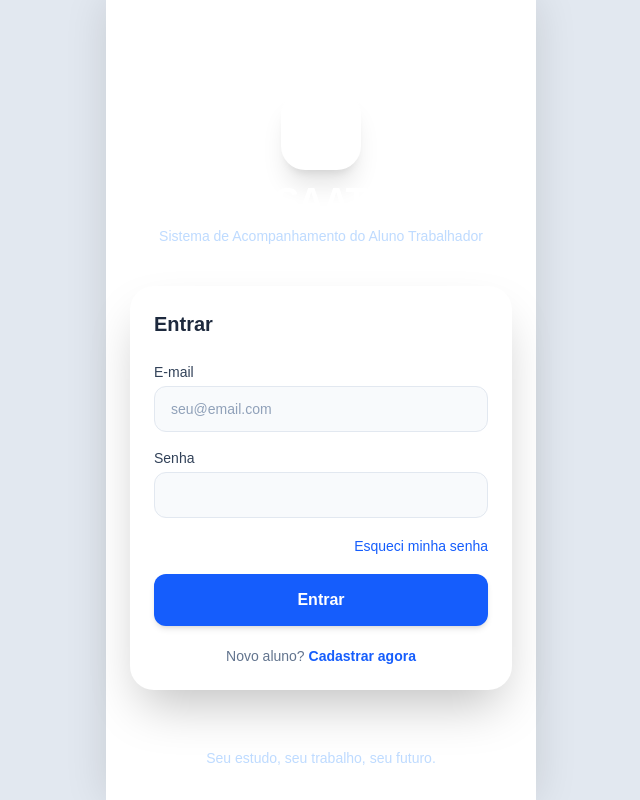
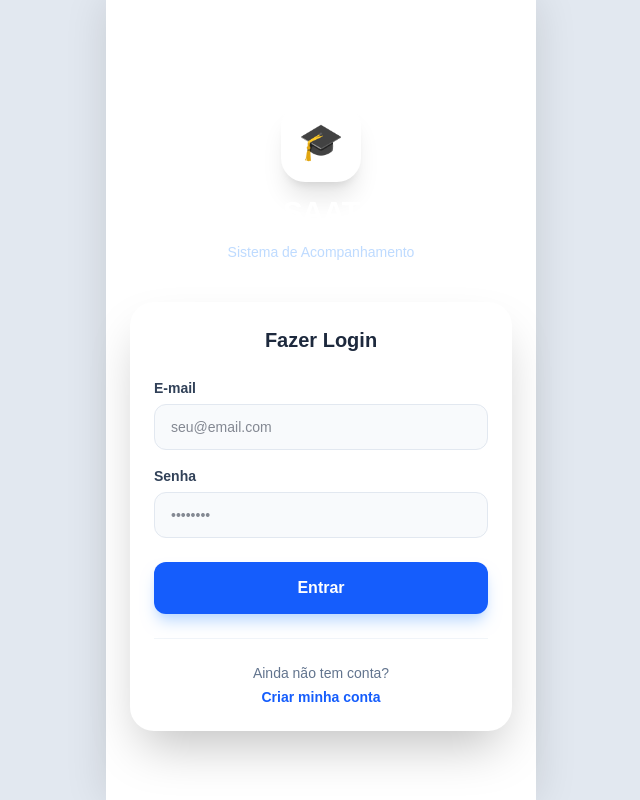
Before and after one commit to drakuno385-commits/APP-SAAT, a Next.js app: page /login in a window 1280 px wide. Shown: the whole page, without its empty margins (319-959 px from the left). Built offline with nearby package versions, Linux system fonts and the light colour scheme.

Commit message:
fix: embed role in JWT metadata to fix routing race conditions

```diff
--- a/src/app/cadastro/page.tsx
+++ b/src/app/cadastro/page.tsx
@@ -61,7 +61,7 @@
     const { data: authData, error: authError } = await supabase.auth.signUp({
       email: form.email,
       password: form.senha,
-      options: { data: { nome: form.nome } },
+      options: { data: { nome: form.nome, role: perfil } },
     });
 
     if (authError || !authData.user) {
--- a/src/app/login/page.tsx
+++ b/src/app/login/page.tsx
@@ -27,15 +27,10 @@
       return;
     }
 
-    // Busca o role do usurio
-    const { data: profile } = await supabase
-      .from("profiles")
-      .select("role")
-      .eq("id", data.user.id)
-      .single();
+    // Busca o role do usuário gravado no próprio token (seguro e sem delay de DB)
+    const role = data.user.user_metadata?.role || "aluno";
+    const dest = role === "tutor" ? "/tutor/painel" : role === "gestor" ? "/gestor/relatorios" : "/aluno/dashboard";
 
-    const role = profile?.role ?? "aluno";
-    const dest = role === "tutor" ? "/tutor/painel" : role === "gestor" ? "/gestor/relatorios" : "/aluno/dashboard";
     router.push(dest);
     router.refresh();
   }
@@ -43,83 +38,70 @@
   return (
     <div className="app-shell min-h-screen bg-gradient-to-b from-blue-600 to-blue-800 flex flex-col">
       <div className="flex-1 flex flex-col items-center justify-center px-6 pt-16 pb-8">
-        {/* Logo */}
         <div className="flex flex-col items-center gap-3 mb-10">
           <div className="w-20 h-20 bg-white rounded-3xl flex items-center justify-center shadow-xl">
-            <span className="text-4xl"></span>
+            <span className="text-4xl">🎓</span>
           </div>
-          <div className="text-center">
-            <h1 className="text-white text-4xl font-black tracking-tight">SAAT</h1>
-            <p className="text-blue-200 text-sm mt-1">Sistema de Acompanhamento do Aluno Trabalhador</p>
-          </div>
+          <h1 className="text-3xl font-black text-white tracking-tight">SAAT</h1>
+          <p className="text-blue-200 text-sm font-medium">Sistema de Acompanhamento</p>
         </div>
 
-        {/* Card de login */}
-        <div className="w-full bg-white rounded-3xl shadow-2xl p-6">
-          <h2 className="text-slate-800 font-bold text-xl mb-6">Entrar</h2>
+        <div className="w-full max-w-sm bg-white rounded-3xl p-6 shadow-2xl">
+          <h2 className="text-xl font-bold text-slate-800 mb-6 text-center">Fazer Login</h2>
 
           <form onSubmit={handleLogin} className="flex flex-col gap-4">
-            <div className="flex flex-col gap-1">
-              <label className="text-sm font-medium text-slate-700">E-mail</label>
+            <div className="flex flex-col gap-1.5">
+              <label className="text-sm font-semibold text-slate-700">E-mail</label>
               <input
                 type="email"
                 value={email}
                 onChange={(e) => setEmail(e.target.value)}
                 placeholder="seu@email.com"
-                className="w-full rounded-xl border border-slate-200 bg-slate-50 px-4 py-3 text-sm text-slate-900 placeholder:text-slate-400 focus:outline-none focus:ring-2 focus:ring-blue-500 focus:border-transparent transition"
                 required
+                className="w-full rounded-xl border border-slate-200 bg-slate-50 px-4 py-3 text-sm focus:outline-none focus:ring-2 focus:ring-blue-500 transition"
               />
             </div>
 
-            <div className="flex flex-col gap-1">
-              <label className="text-sm font-medium text-slate-700">Senha</label>
+            <div className="flex flex-col gap-1.5">
+              <label className="text-sm font-semibold text-slate-700">Senha</label>
               <input
                 type="password"
                 value={senha}
                 onChange={(e) => setSenha(e.target.value)}
-                placeholder=""
-                className="w-full rounded-xl border border-slate-200 bg-slate-50 px-4 py-3 text-sm text-slate-900 placeholder:text-slate-400 focus:outline-none focus:ring-2 focus:ring-blue-500 focus:border-transparent transition"
+                placeholder="••••••••"
                 required
+                className="w-full rounded-xl border border-slate-200 bg-slate-50 px-4 py-3 text-sm focus:outline-none focus:ring-2 focus:ring-blue-500 transition"
               />
             </div>
 
             {error && (
-              <div className="bg-red-50 border border-red-200 text-red-600 text-xs rounded-xl px-3 py-2">
+              <div className="bg-red-50 text-red-600 text-sm font-medium p-3 rounded-xl text-center border border-red-100">
                 {error}
               </div>
             )}
 
-            <div className="text-right">
-              <button type="button" className="text-blue-600 text-sm hover:underline">
-                Esqueci minha senha
-              </button>
-            </div>
-
             <button
               type="submit"
               disabled={loading}
-              className="w-full bg-blue-600 hover:bg-blue-700 disabled:opacity-50 text-white font-bold py-3.5 rounded-xl transition text-base shadow-md"
+              className="w-full bg-blue-600 hover:bg-blue-700 disabled:opacity-50 text-white font-bold py-3.5 rounded-xl transition mt-2 shadow-lg shadow-blue-200"
             >
               {loading ? "Entrando..." : "Entrar"}
             </button>
           </form>
 
-          <div className="mt-5 text-center">
-            <p className="text-sm text-slate-500">
-              Novo aluno?{" "}
-              <a href="/cadastro" className="text-blue-600 font-semibold hover:underline">
-                Cadastrar agora
-              </a>
+          <div className="mt-6 pt-6 border-t border-slate-100 text-center">
+            <p className="text-slate-500 text-sm">
+              Ainda não tem conta? <br/>
+              <button
+                onClick={() => router.push("/cadastro")}
+                className="text-blue-600 font-bold mt-1 hover:underline"
+              >
+                Criar minha conta
+              </button>
             </p>
           </div>
         </div>
       </div>
-
-      <div className="pb-8 px-6 text-center">
-        <p className="text-blue-200 text-sm font-medium">
-          Seu estudo, seu trabalho, seu futuro.
-        </p>
-      </div>
     </div>
   );
 }
--- a/src/middleware.ts
+++ b/src/middleware.ts
@@ -33,23 +33,19 @@
   const pathname = request.nextUrl.pathname;
   const isPublic = PUBLIC_ROUTES.some((r) => pathname.startsWith(r));
 
-  // Nao autenticado acessando rota privada -> redireciona para login
   if (!user && !isPublic && pathname !== "/") {
     return NextResponse.redirect(new URL("/login", request.url));
   }
 
-  // Verifica as rotas se estiver logado
   if (user) {
-    const { data: profile } = await supabase.from("profiles").select("role").eq("id", user.id).single();
-    const role = profile?.role ?? "aluno";
-    const dest = ROLE_ROUTES[role];
+    // Busca o role direto do metadata do usuário (MUITO mais rápido e a prova de falhas)
+    const role = user.user_metadata?.role || "aluno";
+    const dest = ROLE_ROUTES[role] || "/aluno/dashboard";
 
-    // Se tentar acessar pagina de login, joga pro painel correto
     if (isPublic) {
       return NextResponse.redirect(new URL(dest, request.url));
     }
 
-    // TRAVA DE SEGURANCA: So entra na sua area!
     if (role === "aluno" && !pathname.startsWith("/aluno")) {
       return NextResponse.redirect(new URL(dest, request.url));
     }
```
